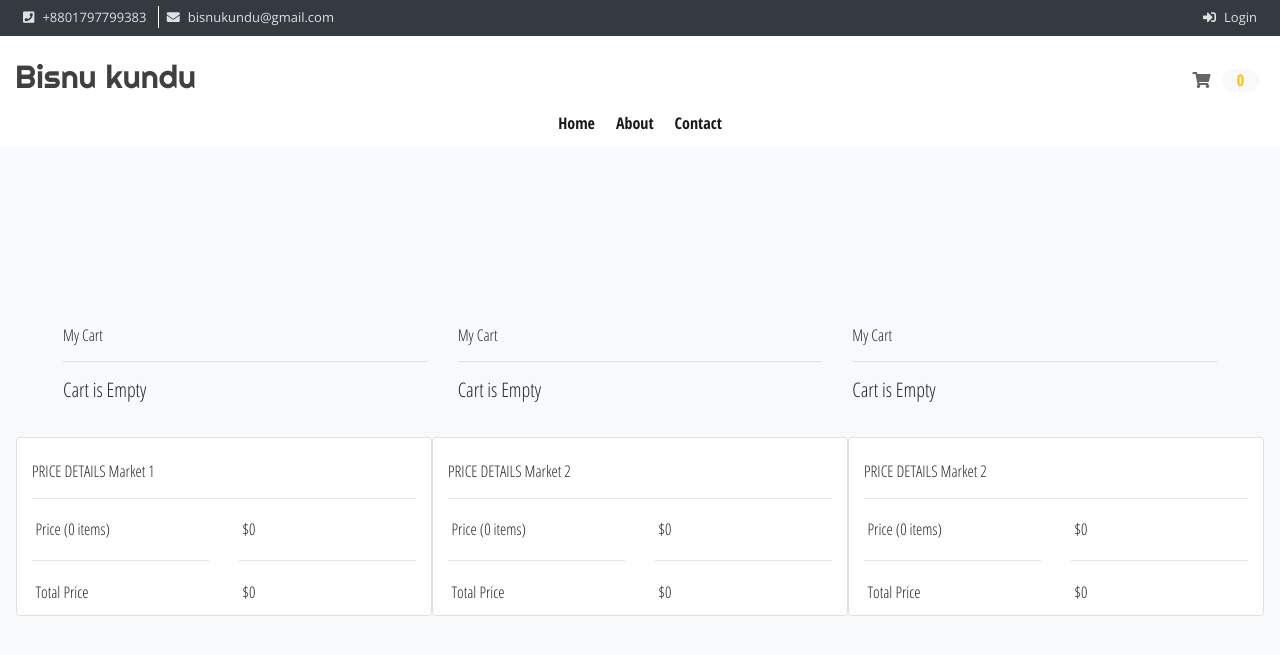
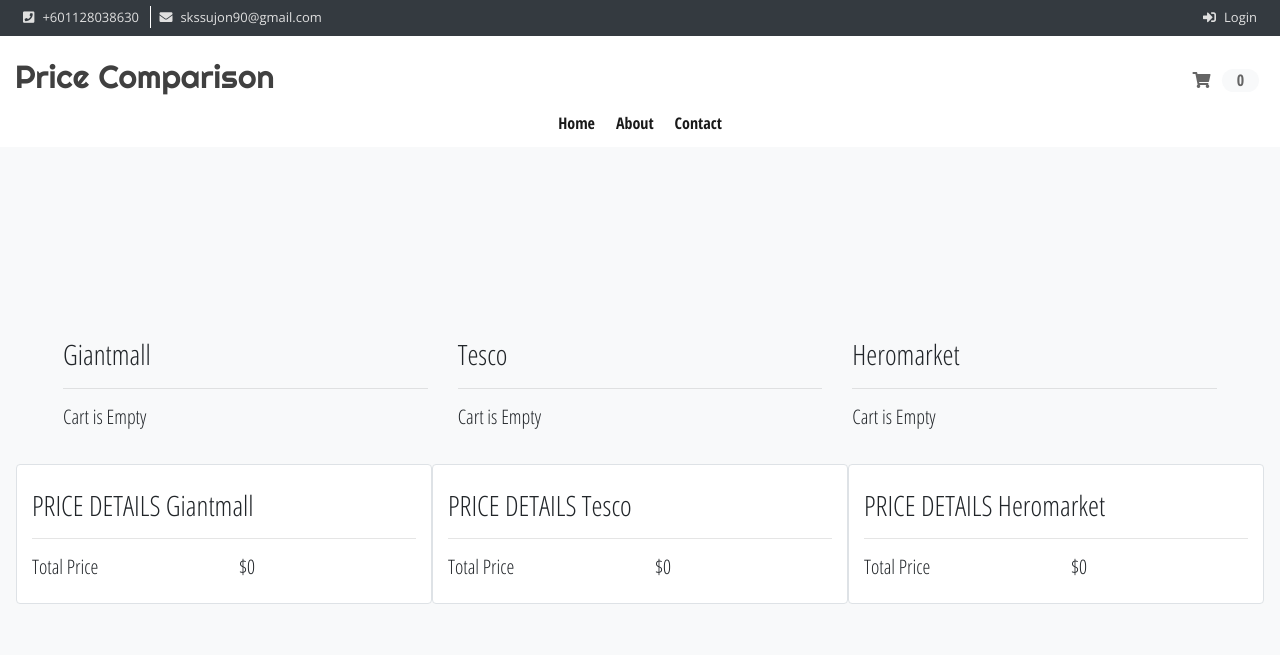
Before and after one commit to bisnukundu/price_compare_website, a PHP site: page /cart.php in a window 1280 px wide. Shown: the top 655 px of the page. Run offline with PHP 8.4, Linux system fonts and the light colour scheme.

Commit message:
Project Finished

```diff
--- a/admin/dashboard.php
+++ b/admin/dashboard.php
@@ -36,9 +36,6 @@
             include('template/productlist.php');
           }
           ?>
-          <?php
-          print_r($_SESSION);
-          ?>
         </div>
       </div>
 
--- a/cart.php
+++ b/cart.php
@@ -11,7 +11,7 @@
         foreach ($_SESSION['cart'] as $key => $value) {
             if ($value["product_id"] == $_GET['id']) {
                 unset($_SESSION['cart'][$key]);
-                echo "<script>alert('Product has been Removed...!')</script>";
+                // echo "<script>alert('Product has been Removed...!')</script>";
                 echo "<script>window.location = 'cart.php'</script>";
             }
         }
@@ -31,21 +31,21 @@
         <div class="row px-5">
             <div class="col-md-4">
                 <div class="shopping-cart">
-                    <h6>My Cart</h6>
+                    <h3>Giantmall</h3>
                     <hr>
 
                     <?php
 
-                    $total = 0;
+                    $total1 = 0;
                     if (isset($_SESSION['cart'])) {
                         $product_id = array_column($_SESSION['cart'], 'product_id');
 
-                        $result = $db->show_data("tesco");
+                        $result = $db->show_data("giantmall");
                         foreach ($result as $row) {
                             foreach ($product_id as $id) {
                                 if ($row['id'] == $id) {
                                     cartElement($row['img'], $row['title'], $row['price'], $row['id']);
-                                    $total = $total + (int)$row['price'];
+                                    $total1 = $total1 + (int)$row['price'];
                                 }
                             }
                         }
@@ -60,21 +60,29 @@
             <!-- market 2   -->
             <div class="col-md-4">
                 <div class="shopping-cart">
-                    <h6>My Cart</h6>
+                    <h3>Tesco</h3>
                     <hr>
 
                     <?php
 
-                    $total = 0;
+                    $total2 = 0;
                     if (isset($_SESSION['cart'])) {
                         $product_id = array_column($_SESSION['cart'], 'product_id');
-
-                        $result = $db->show_data("tesco");
+                        $result = $db->show_data("giantmall");
+                        $result2 = $db->show_data("tesco");
+                        $cart_title = [];
                         foreach ($result as $row) {
                             foreach ($product_id as $id) {
                                 if ($row['id'] == $id) {
-                                    cartElement($row['img'], $row['title'], $row['price'], $row['id']);
-                                    $total = $total + (int)$row['price'];
+                                    array_push($cart_title, $row["title"]);
+                                }
+                            }
+                        }
+                        foreach ($result2 as $row2) {
+                            foreach ($cart_title as $title) {
+                                if ($row2["title"] == $title) {
+                                    cartElement($row2['img'], $row2['title'], $row2['price'], $row2['id']);
+                                    $total2 = $total2 + (int)$row2['price'];
                                 }
                             }
                         }
@@ -89,28 +97,36 @@
             <!-- market 3  -->
             <div class="col-md-4">
                 <div class="shopping-cart">
-                    <h6>My Cart</h6>
+                    <h3>Heromarket</h3>
                     <hr>
 
                     <?php
 
-                    $total = 0;
+                    $total3 = 0;
                     if (isset($_SESSION['cart'])) {
                         $product_id = array_column($_SESSION['cart'], 'product_id');
+                        $result = $db->show_data("giantmall");
+                        $result2 = $db->show_data("heromarket");
+                        $cart_title = [];
 
-                        $result = $db->show_data("tesco");
                         foreach ($result as $row) {
                             foreach ($product_id as $id) {
                                 if ($row['id'] == $id) {
-                                    cartElement($row['img'], $row['title'], $row['price'], $row['id']);
-                                    $total = $total + (int)$row['price'];
+                                    array_push($cart_title, $row["title"]);
+                                }
+                            }
+                        }
+                        foreach ($result2 as $row2) {
+                            foreach ($cart_title as $title) {
+                                if ($row2["title"] == $title) {
+                                    cartElement($row2['img'], $row2['title'], $row2['price'], $row2['id']);
+                                    $total3 = $total3 + (int)$row2['price'];
                                 }
                             }
                         }
                     } else {
                         echo "<h5>Cart is Empty</h5>";
                     }
-
                     ?>
 
                 </div>
@@ -122,28 +138,41 @@
             <div class="col-md-4 my-3 border rounded bg-white h-25">
 
                 <div class="pt-4">
-                    <h6>PRICE DETAILS Market 1</h6>
+                    <h3>PRICE DETAILS Giantmall</h3>
                     <hr>
                     <div class="row price-details">
                         <div class="col-md-6">
-                            <?php
-                            if (isset($_SESSION['cart'])) {
-                                $count  = count($_SESSION['cart']);
-                                echo "<h6>Price ($count items)</h6>";
-                            } else {
-                                echo "<h6>Price (0 items)</h6>";
-                            }
-                            ?>
-
-                            <hr>
-                            <h6>Total Price</h6>
+                            <h5>Total Price</h5>
                         </div>
                         <div class="col-md-6">
-                            <h6>$<?php echo $total; ?></h6>
-                            <hr>
-                            <h6>$<?php
-                                    echo $total;
-                                    ?></h6>
+                            <h5>$<?php echo $total1; ?></h5>
+                        </div>
+                    </div>
+                </div>
+                <div class="row">
+                    <div class="col-12 text-center mt-3 lmarket1">
+
+                    </div>
+                </div>
+
+            </div>
+            <div class="col-md-4 my-3 border rounded bg-white h-25">
+
+                <div class="pt-4">
+                    <h3>PRICE DETAILS Tesco</h3>
+                    <hr>
+                    <div class="row price-details">
+                        <div class="col-md-6">
+
+                            <h5>Total Price</h5>
+                        </div>
+                        <div class="col-md-6">
+                            <h5>$<?php echo $total2; ?></h5>
+                        </div>
+                    </div>
+                    <div class="row">
+                        <div class="col-12 text-center mt-3 lmarket2">
+
                         </div>
                     </div>
                 </div>
@@ -152,59 +181,20 @@
             <div class="col-md-4 my-3 border rounded bg-white h-25">
 
                 <div class="pt-4">
-                    <h6>PRICE DETAILS Market 2</h6>
+                    <h3>PRICE DETAILS Heromarket</h3>
                     <hr>
                     <div class="row price-details">
                         <div class="col-md-6">
-                            <?php
-                            if (isset($_SESSION['cart'])) {
-                                $count  = count($_SESSION['cart']);
-                                echo "<h6>Price ($count items)</h6>";
-                            } else {
-                                echo "<h6>Price (0 items)</h6>";
-                            }
-                            ?>
-
-                            <hr>
-                            <h6>Total Price</h6>
+                            <h5>Total Price</h5>
                         </div>
                         <div class="col-md-6">
-                            <h6>$<?php echo $total; ?></h6>
-                            <hr>
-                            <h6>$<?php
-                                    echo $total;
-                                    ?></h6>
+                            <h5>$<?php echo $total3; ?></h5>
                         </div>
                     </div>
                 </div>
+                <div class="row">
+                    <div class="col-12 text-center mt-3 lmarket3">
 
-            </div>
-            <div class="col-md-4 my-3 border rounded bg-white h-25">
-
-                <div class="pt-4">
-                    <h6>PRICE DETAILS Market 2</h6>
-                    <hr>
-                    <div class="row price-details">
-                        <div class="col-md-6">
-                            <?php
-                            if (isset($_SESSION['cart'])) {
-                                $count  = count($_SESSION['cart']);
-                                echo "<h6>Price ($count items)</h6>";
-                            } else {
-                                echo "<h6>Price (0 items)</h6>";
-                            }
-                            ?>
-
-                            <hr>
-                            <h6>Total Price</h6>
-                        </div>
-                        <div class="col-md-6">
-                            <h6>$<?php echo $total; ?></h6>
-                            <hr>
-                            <h6>$<?php
-                                    echo $total;
-                                    ?></h6>
-                        </div>
                     </div>
                 </div>
 
@@ -218,6 +208,48 @@
     <script src="https://code.jquery.com/jquery-3.3.1.slim.min.js" integrity="sha384-q8i/X+965DzO0rT7abK41JStQIAqVgRVzpbzo5smXKp4YfRvH+8abtTE1Pi6jizo" crossorigin="anonymous"></script>
     <script src="https://cdnjs.cloudflare.com/ajax/libs/popper.js/1.14.7/umd/popper.min.js" integrity="sha384-UO2eT0CpHqdSJQ6hJty5KVphtPhzWj9WO1clHTMGa3JDZwrnQq4sF86dIHNDz0W1" crossorigin="anonymous"></script>
     <script src="https://stackpath.bootstrapcdn.com/bootstrap/4.3.1/js/bootstrap.min.js" integrity="sha384-JjSmVgyd0p3pXB1rRibZUAYoIIy6OrQ6VrjIEaFf/nJGzIxFDsf4x0xIM+B07jRM" crossorigin="anonymous"></script>
+    <script>
+        // Location
+        window.onload = function() {
+
+            function Location(nam, posi) {
+                var nam = nam;
+                var posi = posi;
+
+                function success(position) {
+                    var bb = document.createElement("a");
+                    bb.innerText = "Distance";
+                    bb.target = "blank";
+                    bb.className = "btnOurFoot btn btn-info mb-3";
+                    const latitude = position.coords.latitude;
+                    const longitude = position.coords.longitude;
+                    bb.href = `https://www.google.com/maps/dir/${latitude},${longitude}/${nam}`;
+                    document.querySelector(posi).append(bb)
+                }
+
+                function error() {
+                    console.log('Unable to retrieve your location');
+                }
+                var options = {
+                    enableHighAccuracy: true,
+                    timeout: 5000,
+                    maximumAge: 0
+                };
+
+                // LOCATION GET CODE  END
+                navigator.geolocation.getCurrentPosition(success, error, options);
+            }
+            // AEON BIG MARKET
+            Location("Lot 7, 3 Damansara, Jalan SS20", ".lmarket1")
+            // HERO MARKET
+            Location("HeroMarket Damansara Damai", ".lmarket2")
+            // GIANT MARKET
+            Location("Giant Hypermarket Kelana Jaya No 33 Jalan Ss6", ".lmarket3")
+
+
+
+        }
+    </script>
 </body>
 
 </html>
--- a/css/style.css
+++ b/css/style.css
@@ -394,3 +394,9 @@
   transform: translateX(50%);
   transition: 0.5s;
 }
+.messenger_icon{
+  position: fixed;
+  bottom: 0;
+  right: 0;
+  background:none;
+}
--- a/footer.php
+++ b/footer.php
@@ -1,3 +1,4 @@
+
 <div class="col-12 align-self-end">
     <!-- Footer -->
     <footer class="row">
--- a/header.php
+++ b/header.php
@@ -29,10 +29,11 @@
                             <div class="col-auto mr-auto">
                                 <ul class="top-nav">
                                     <li>
-                                        <a href="tel:+123-456-7890"><i class="fa fa-phone-square mr-2"></i>+8801797799383</a>
+                                        <a href="tel:+123-456-7890"><i class="fa fa-phone-square mr-2"></i>+601128038630</a>
                                     </li>
                                     <li>
-                                        <a href="mailto:bisnukundu@gmail.com"><i class="fa fa-envelope mr-2"></i>bisnukundu@gmail.com</a>
+                                        <a href="mailto:bisnukundu@gmail.com"><i class="fa fa-envelope mr-2"></i>skssujon90@gmail.com
+                                        </a>
                                     </li>
                                 </ul>
                             </div>
@@ -52,7 +53,7 @@
                         <div class="row">
                             <div class="col-lg-auto">
                                 <div class="site-logo text-center text-lg-left">
-                                    <a href="index.php">Bisnu kundu</a>
+                                    <a href="index.php">Price Comparison</a>
                                 </div>
                             </div>
                             <!-- <div class="col-lg-5 mx-auto mt-4 mt-lg-0">
@@ -74,9 +75,9 @@
                                         <?php
                                         if (isset($_SESSION['cart'])) {
                                             $count = count($_SESSION['cart']);
-                                            echo "<span id=\"cart_count\" class=\"text-warning bg-light\">$count</span>";
+                                            echo "<span id=\"cart_count\" class=\"text-drak bg-light\">$count</span>";
                                         } else {
-                                            echo "<span id=\"cart_count\" class=\"text-warning bg-light\">0</span>";
+                                            echo "<span id=\"cart_count\" class=\"text-drak bg-light\">0</span>";
                                         }
                                         ?>
                                     </span>
@@ -96,10 +97,10 @@
                                             <a class="nav-link font-weight-bold" href="index.php">Home <span class="sr-only">(current)</span></a>
                                         </li>
                                         <li class="nav-item active">
-                                            <a class="nav-link font-weight-bold" href="index.html">About<span class="sr-only">(current)</span></a>
+                                            <a class="nav-link font-weight-bold" href="about.php">About<span class="sr-only">(current)</span></a>
                                         </li>
                                         <li class="nav-item active">
-                                            <a class="nav-link font-weight-bold" href="index.html">Contact <span class="sr-only">(current)</span></a>
+                                            <a class="nav-link font-weight-bold" href="contact.php">Contact <span class="sr-only">(current)</span></a>
                                         </li>
                                     </ul>
                                 </div>
--- a/php/component.php
+++ b/php/component.php
@@ -34,7 +34,7 @@
                             </div>
                             <div class=\"col-md-6\">
                                 <h5 class=\"pt-2\">$productname</h5>
-                                <small class=\"text-secondary\">Seller: dailytuition</small>
+
                                 <h5 class=\"pt-2\">$$productprice</h5>
                                 <button type=\"submit\" class=\"btn btn-danger\" name=\"remove\">Remove</button>
                             </div>
--- a/sess.php
+++ b/sess.php
@@ -1,6 +1,6 @@
 <?php
 if (isset($_POST['add'])){
-    /// print_r($_POST['product_id']);
+
     if(isset($_SESSION['cart'])){
 
         $item_array_id = array_column($_SESSION['cart'], "product_id");
@@ -26,6 +26,6 @@
 
         // Create new session variable
         $_SESSION['cart'][0] = $item_array;
-        print_r($_SESSION['cart']);
+
     }
 }
```
Also changed, not shown: Database/price_compare.sql (+15 -7 lines), about.php (added, +33 -0 lines), contact.php (added, +110 -0 lines), index.php (+26 -8 lines), js/script.js (+0 -22 lines).
